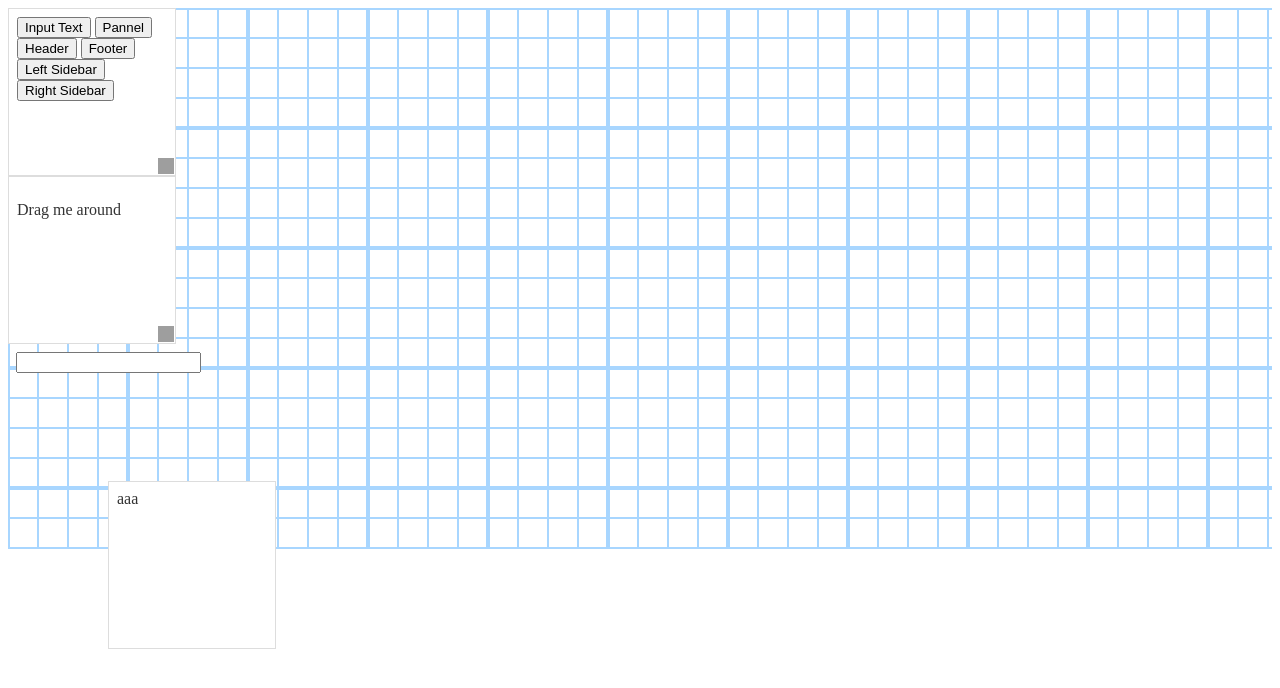
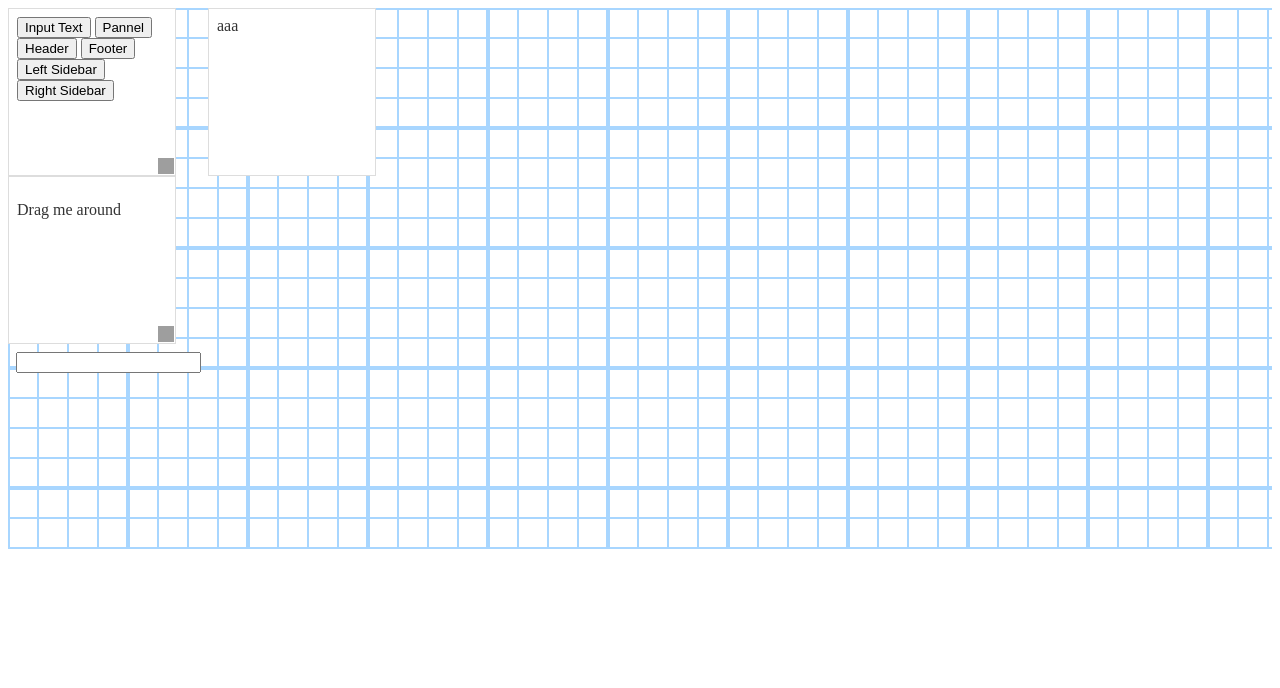
Before and after one commit to quwahara/Guicoz, a website: page index.html in a window 1280 px wide. Both pictures are taken after a click on the button "Pannel". Drawn offline with nearby package versions, Linux system fonts and the light colour scheme; grey boxes are pictures that could not be loaded.

Commit message:
Check positioning

```diff
--- a/index.html
+++ b/index.html
@@ -11,28 +11,21 @@
     .page { background-image: url('grid120.png') }
     </style>
     <script>
-    var $page, manager, ctx, obj
+    var manager, ctx, obj
     $(function() {
         ctx = {}
-        $page = $(".page")
         ctx.$page = $(".page")
         ctx.manager = {}
         ctx.nextCreationPosition = { left: 100, top: 100 }
         var m = ctx.manager
+        console.log(ctx.$page.position());
         m.createPanel = function () {
           obj = $("<div class='ui-widget-content std draggable resizable'>aaa</div>")
           .appendTo(ctx.$page)
-          .draggable({
-            create: function( event, ui ) {
-              console.log(event);
-              // $(event.target).position(ctx.nextCreationPosition)
-              $(event.target).css(ctx.nextCreationPosition)
-              console.log("sssssss");
-            }
-          })
-          console.log("bbbdd");
+          .draggable()
+          .position({ my: "left top", at: "left+200, top+0", of: ctx.$page})
+          console.log("yyyy");
         }
-
 
         $( ".draggable" ).draggable();
         $( ".resizable" ).resizable();
@@ -40,10 +33,6 @@
 
         $("#pannelButton").click(function (e) {
           m.createPanel()
-        })
-        $("#headerButton").click(function (e) {
-          obj.position({left: 200, top: 100})
-          console.log("xxx");
         })
     });
     </script>
```
